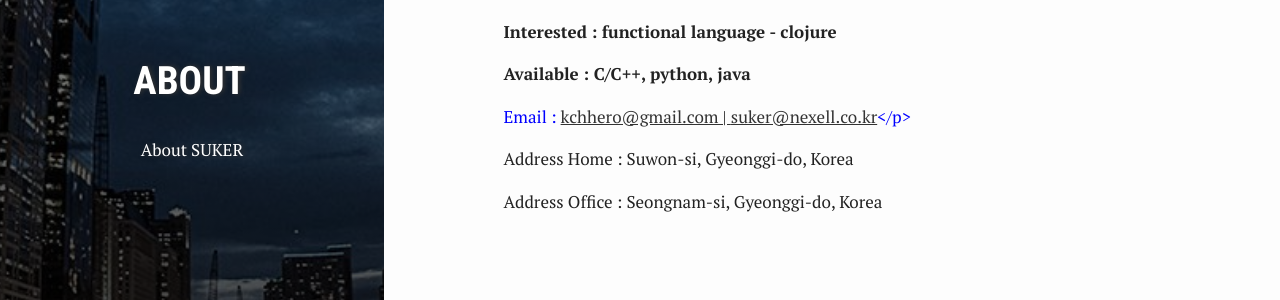
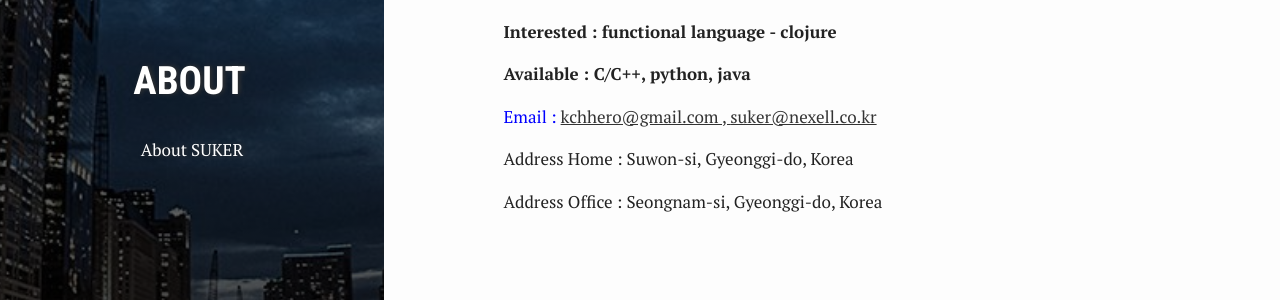
Before and after one commit to kchhero/kchhero.github.io, a Jekyll site: the page built from about.md, in a window 1280 px wide and 998 px high. Shown: the part 619-919 px from the top of the window. Built offline with Jekyll 4.4.1, drawn with Linux system fonts in a browser that asks for light colours.

Commit message:
about update

```diff
--- a/about.md
+++ b/about.md
@@ -27,7 +27,7 @@ active: about
 
 <p fontsize="4"><b>Available : C/C++, python, java</b></p>
 
-<p style="color:blue" fontsize="4">Email : <a href="mailto:{{ site.email }}">{{ site.email }}   |   <a href="mailto:suker@nexell.co.kr">suker@nexell.co.kr</a></p>
+<a style="color:blue" fontsize="3">Email : </a><a fontsize="2" href="mailto:{{ site.email }}">{{ site.email }} , <a href="mailto:suker@nexell.co.kr">suker@nexell.co.kr</a>
 
 <p fontsize="4">Address Home : Suwon-si, Gyeonggi-do, Korea</p>
 
```
